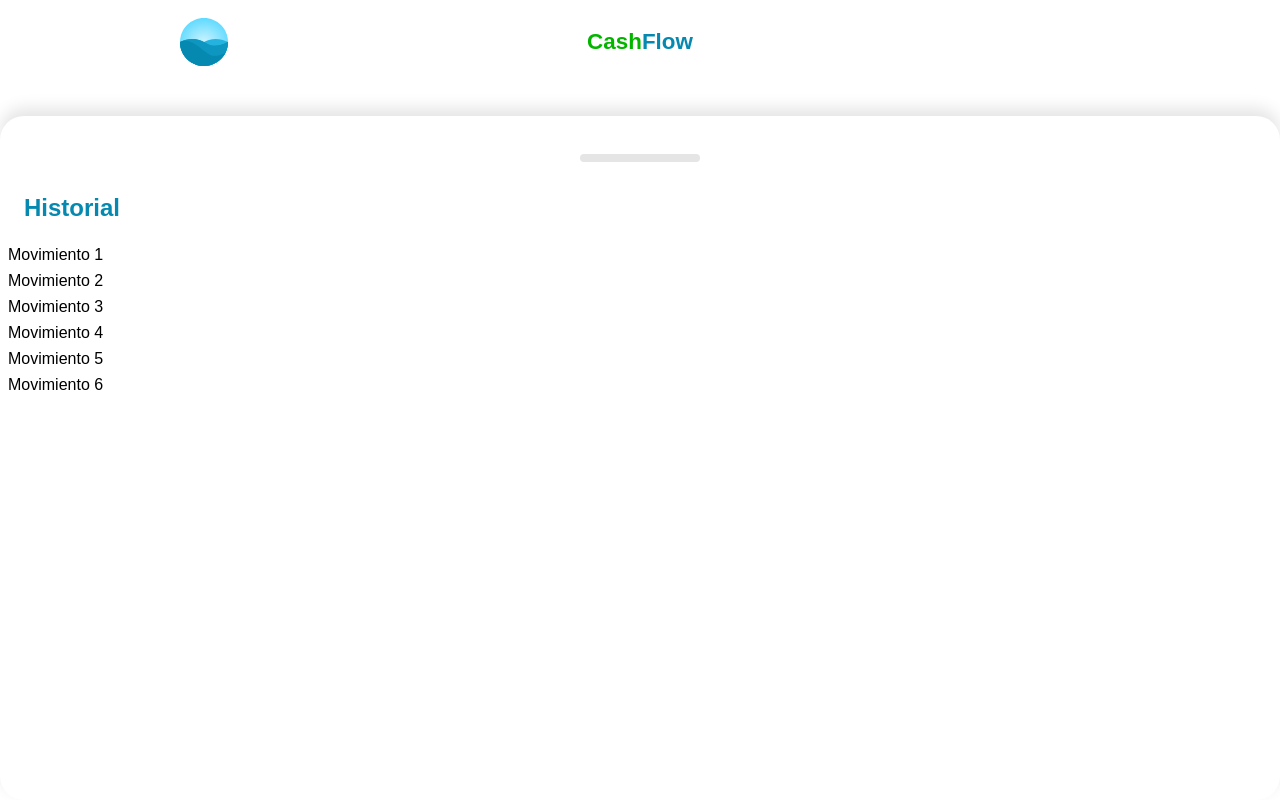
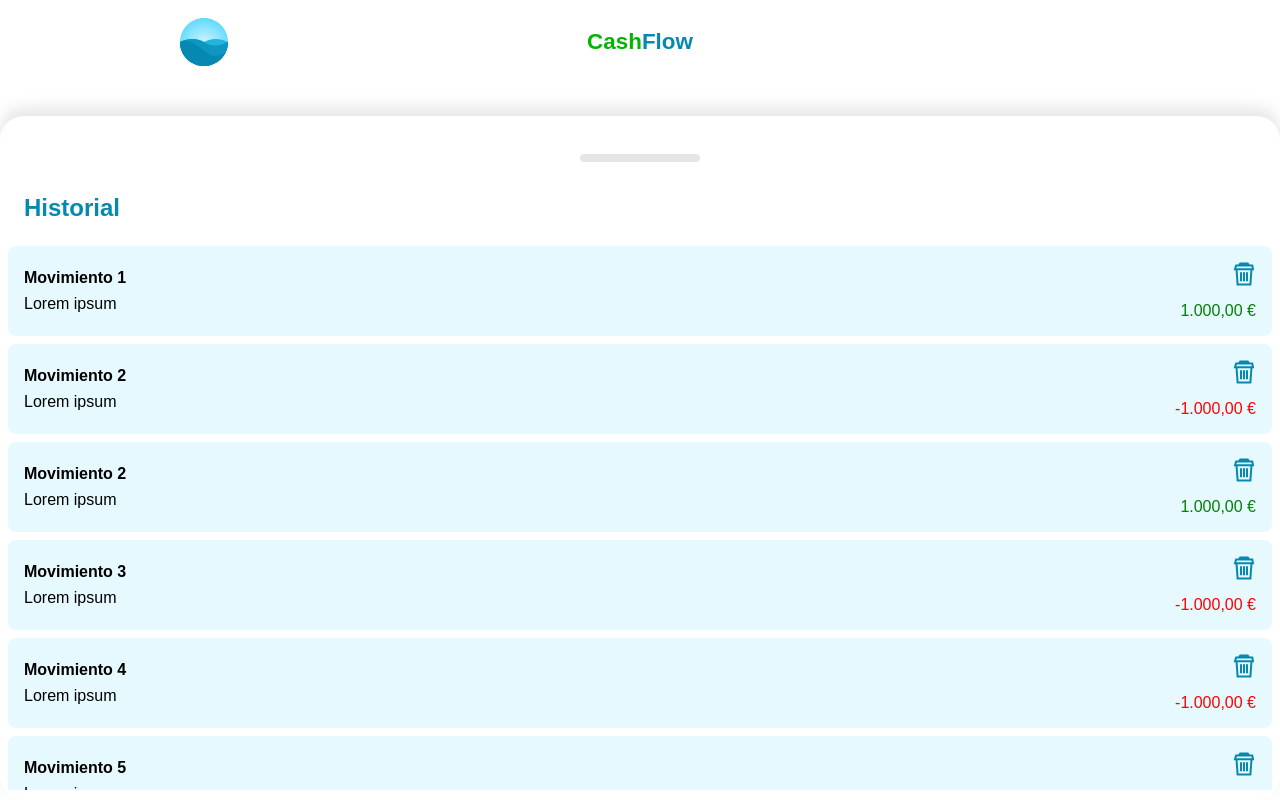
Before and after one commit to jyunakaike/vueCashFlowMobile, a Vue app: page / in a window 1280 px wide. Both pictures are taken after a click on the element 640 px from the left and 758 px from the top of the page. Built offline with nearby package versions, Linux system fonts and the light colour scheme.

Commit message:
feat: Movements list,

```diff
--- a/src/components/Home.vue
+++ b/src/components/Home.vue
@@ -4,7 +4,12 @@
             <Header></Header>
         </template>
         <template #resume>
-            <Resume :total-label="'Ahorro total'" :label="label" :total-amount="1000" :amount="amount">
+            <Resume
+                :total-label="'Ahorro total'"
+                :label="label"
+                :total-amount="1000"
+                :amount="amount"
+            >
                 <template #graphic>
                     graphic
                 </template>
@@ -14,7 +19,9 @@
             </Resume>
         </template>
         <template #movements>
-            <Movements :movements="movements" />
+            <Movements
+                :movements="movements"
+            />
         </template>
     </Layout>
 </template>
@@ -45,17 +52,22 @@
                 id: 1,
                 title: "Movimiento 2",
                 description: "Lorem ipsum",
+                amount: -1000,
+            }, {
+                id: 2,
+                title: "Movimiento 2",
+                description: "Lorem ipsum",
                 amount: 1000,
-            }, {
+            },{
                 id: 3,
                 title: "Movimiento 3",
                 description: "Lorem ipsum",
-                amount: 1000,
+                amount: -1000,
             }, {
                 id: 4,
                 title: "Movimiento 4",
                 description: "Lorem ipsum",
-                amount: 1000,
+                amount: -1000,
             }, {
                 id: 5,
                 title: "Movimiento 5",
--- a/src/components/Movements/Index.vue
+++ b/src/components/Movements/Index.vue
@@ -2,7 +2,15 @@
     <div class="movements">
         <h2 class="title">Historial</h2>
         <div class="content">
-            <Movement v-for="movement in movements" :key="movement.id" :title="movement.title" />
+            <Movement
+                v-for="{ id, title, description, amount} in movements"
+                :key="id"
+                :id="id"
+                :title="title"
+                :description="description"
+                :amount="amount"
+                @remove="remove"
+            />
         </div>
     </div>
 </template>
@@ -10,13 +18,18 @@
 <script setup>
 import { toRefs, defineProps } from 'vue';
 import Movement from "./Movement.vue";
+
 const props = defineProps({
     movements: {
         type: Array,
         default: () => [],
     },
 });
+
 const { movements } = toRefs(props);
+const remove = (id) => {
+    console.log("remove", id);
+}
 </script>
 
 <style scoped>
--- a/src/components/Movements/Movement.vue
+++ b/src/components/Movements/Movement.vue
@@ -1,15 +1,101 @@
 <template>
-    <div class="movement">{{ title }}</div>
+    <div class="movement">
+        <div class="content">
+            <h4>{{ title }}</h4>
+            <p>{{ description }}</p>
+        </div>
+        <div class="action">
+            <img src="@/assets/trash-icon.svg" alt="borrar" @click="remove">
+            <p :class="{
+                'red': isNegative,
+                'green': !isNegative
+            }">{{ amountCurrency }}</p>
+        </div>
+    </div>
 </template>
 
 <script setup>
-import { toRefs, defineProps } from "vue";
+import { toRefs, defineProps, defineEmits, computed } from "vue";
+
+const currencyFormatter = new Intl.NumberFormat("de-DE", {
+    style: "currency",
+    currency: "EUR"
+});
 
 const props = defineProps({
+    id: {
+        type: Number,
+    },
     title: {
         type: String,
+    },
+    description: {
+        type: String,
+    },
+    amount: {
+        type: Number,
     }
 });
 
-const { title } = toRefs(props);
+const { id, title, description, amount } = toRefs(props);
+
+const amountCurrency = computed(
+    () => currencyFormatter.format(amount.value)
+);
+
+const isNegative = computed(() => amount.value < 0);
+
+const emit = defineEmits(["remove"]);
+
+const remove = () => {
+    emit("remove", id.value);
+}
+
 </script>
+
+
+<style scoped>
+.movement {
+    display: flex;
+    justify-content: space-between;
+    align-items: center;
+    width: 100%;
+    padding: 16px;
+    background-color: #e6f9ff;
+    border-radius: 8px;
+    box-sizing: border-box;
+}
+
+.movement .content {
+    width: 100%;
+}
+
+.movement .action {
+    display: flex;
+    justify-content: space-between;
+    align-items: flex-end;
+    flex-direction: column;
+}
+
+h4,
+p {
+    margin: 0;
+    padding: 0;
+}
+
+h4 {
+    margin-bottom: 8px;
+}
+
+.movement .action img {
+    margin-bottom: 16px;
+}
+
+.red {
+    color: red;
+}
+
+.green {
+    color: green;
+}
+</style>
```
